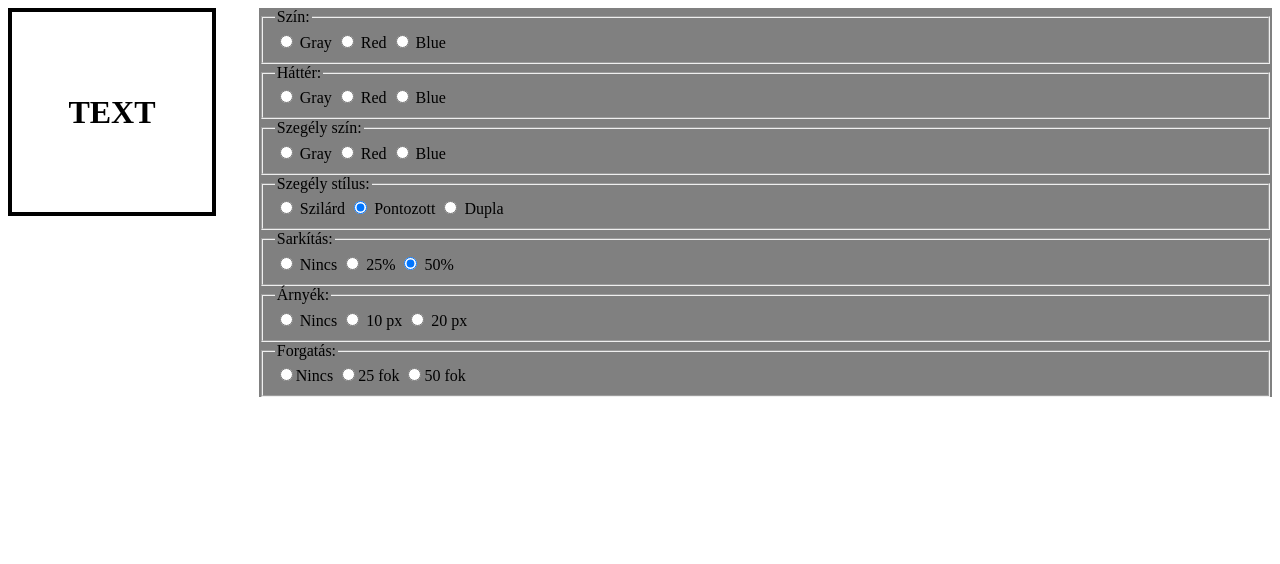
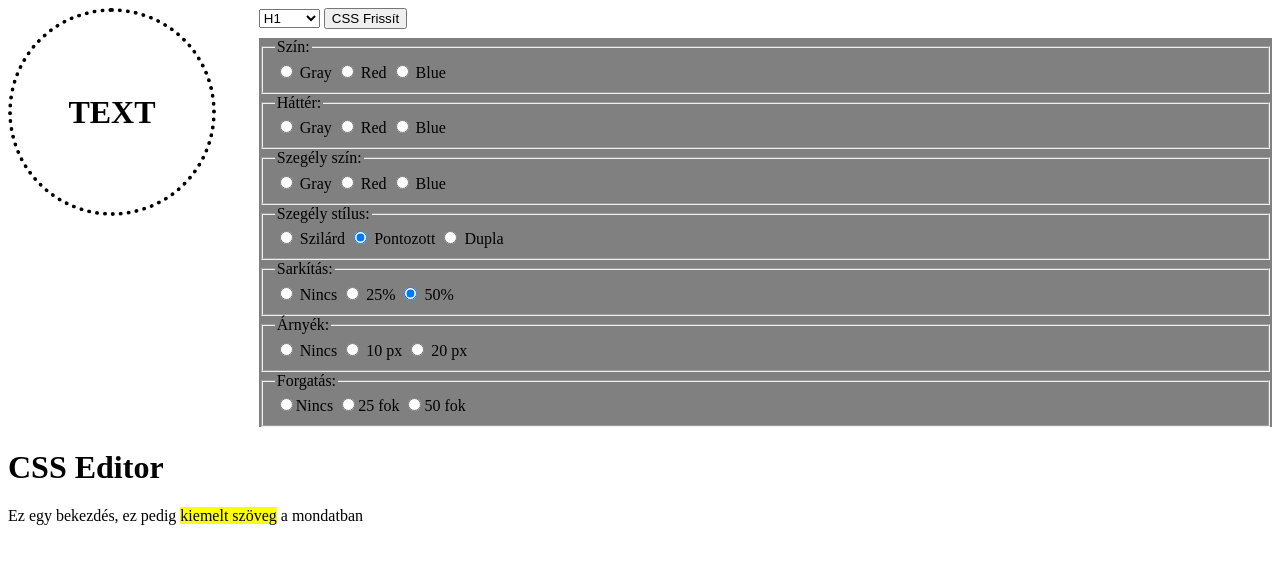
Before and after one commit to ArpKevin/form_actions_js, a plain HTML site: page 2.html in a window 1280 px wide. Drawn offline with Linux system fonts and the light colour scheme.

Commit message:
CSS Editor Implemented.

```diff
--- a/2.html
+++ b/2.html
@@ -1,10 +1,11 @@
 <!DOCTYPE html>
 <html lang="en">
+
 <head>
     <meta charset="UTF-8">
     <meta name="viewport" content="width=device-width, initial-scale=1.0">
     <title>Document</title>
-
+    <style id="inlineCSS"></style>
     <script>
         let counter = 0;
         let mintaX = 0;
@@ -13,44 +14,46 @@
         let reachedBorder = false;
 
 
-        window.onload = function(e){
+        window.onload = function (e) {
             mintaElem = document.getElementById('minta');
             mintaGeneral(document.querySelector('form'));
+            melyikElemVar = document.getElementById('melyikElem');
         }
 
         // REGEX SOLUTION
-        // function kebabToCamel(kebab) {
-        //     return kebab.replace(/-./g, match => match.charAt(1).toUpperCase());
-        // }
+        function kebabToCamel(kebab) {
+            return kebab.replace(/-./g, match => match.charAt(1).toUpperCase());
+        }
 
 
-        // function mintaGeneral(f) {
-        //     const e = f.elements;
-        //     if (mintaElem) {
-        //         for (let i = 0; i < e.length; i++) {
-        //             if (e[i].type.toUpperCase() !== "RADIO" || e[i].checked) {
-        //                 let property = e[i].name;
-        //                 let value = e[i].value;
+        function mintaGeneral(f) {
+            const e = f.elements;
+            if (mintaElem) {
+                for (let i = 0; i < e.length; i++) {
+                    if (e[i].type.toUpperCase() !== "RADIO" || e[i].checked) {
+                        let property = e[i].name;
+                        let value = e[i].value;
 
-        //                 console.log(property)
-        //                 console.log(value)
+                        // console.log(property)
+                        // console.log(value)
 
-        //                 let jsProperty = kebabToCamel(property);
+                        let jsProperty = kebabToCamel(property);
 
-        //                 mintaElem.style[jsProperty] = value;
+                        mintaElem.style[jsProperty] = value;
 
-        //                 console.log(kebabToCamel("background-color-test"));
-        //             }
-        //         }
-        //     }
-        // }
+                        // console.log(kebabToCamel("background-color-test"));
+                    }
+                }
+            }
+            miniCss.ment();
+        }
 
-        function mintaMozog(f){
+        function mintaMozog(f) {
             mintaDeg++;
 
             let divBorder = document.getElementsByClassName('left')[0];
 
-            if(!reachedBorder) mintaX += 2; else mintaX -= 2;
+            if (!reachedBorder) mintaX += 2; else mintaX -= 2;
 
             mintaElem.innerHTML = `<h1>${mintaX}</h1>`;
             mintaElem.style.left = `${mintaX}px`;
@@ -58,18 +61,56 @@
 
             if (mintaX >= divBorder.offsetWidth - mintaElem.offsetWidth || mintaX <= 0) reachedBorder = !reachedBorder;
         }
+
+        let melyikElemVar = null;
+
+        const miniCss = {
+            elemek: { "h1": null, "p": null, "mark": null },
+            beolvas: function () {
+                document.title = `${melyikElem.value} beolvas`;
+                mintaForm.reset();
+                if (this.elemek[melyikElem.value])
+                    for (const e of this.elemek[melyikElem.value]) {
+                        let cssPropVal = e.split(":");
+                        mintaForm[cssPropVal[0]].value = cssPropVal[1];
+                    }
+                mintaGeneral(mintaForm);
+            },
+            ment: function () {
+                document.title = `${melyikElem.value} ment`;
+                this.elemek[melyikElem.value] = [];
+                if (mintaElem) for (const fe of mintaForm) if (fe.checked) this.elemek[melyikElem.value].push(`${fe.name}:${fe.value}`);
+            },
+            frissit: function () {
+                document.title = `${melyikElem.value} frissít`;
+                let is = document.getElementById('inlineCSS');
+                is.innerHTML = "";
+                for (let [k, v] of Object.entries(this.elemek)) if (v) {
+                    let s = v.toString();
+                    is.innerHTML += k + " {" + (v != null ? s.replaceAll(",", ";") : '');
+                    is.innerHTML += "}\n";
+                }
+                console.log(is.innerHTML);
+            }
+
+        }
     </script>
 
     <style>
-        .left{grid-area: left;}
-        .right{grid-area: right;}
+        .left {
+            grid-area: left;
+        }
+
+        .right {
+            grid-area: right;
+        }
 
         .grid-container {
             display: grid;
             grid-template-areas: 'left right right right';
         }
 
-        #minta{
+        #minta {
             width: 200px;
             height: 200px;
             background-color: white;
@@ -77,26 +118,34 @@
             margin: 0;
         }
 
-        .right{
+        .greyBgForm {
             background-color: grey;
         }
 
-        #minta{
+        #minta {
             display: flex;
             align-items: center;
             justify-content: center;
         }
     </style>
 </head>
+
 <body>
     <div class="grid-container">
         <div class="left" style="position: relative;">
-            <figure id="minta" style="position: absolute;" onclick="if(mintaTimer === null) { mintaTimer=setInterval(mintaMozog, 50); }">
+            <figure id="minta" style="position: absolute;"
+                onclick="if(mintaTimer === null) { mintaTimer=setInterval(mintaMozog, 50); }">
                 <h1>TEXT</h1>
             </figure>
         </div>
         <div class="right">
-            <form onchange="mintaGeneral(this)">
+            <select id="melyikElem" onchange="miniCss.beolvas()" style="margin-bottom: 10px;">
+                <option value="h1">H1</option>
+                <option value="p">P</option>
+                <option value="mark">MARK</option>
+            </select>
+            <button onclick="miniCss.frissit()">CSS Frissít</button>
+            <form onchange="mintaGeneral(this)" class="greyBgForm" name="mintaEditor" id="mintaForm">
                 <fieldset>
                     <legend>Szín:</legend>
 
@@ -174,5 +223,11 @@
 
         </div>
     </div>
+
+    <h1>CSS Editor</h1>
+    <p>Ez egy bekezdés, ez pedig <mark>kiemelt szöveg</mark> a mondatban</p>
+
+
 </body>
+
 </html>
```
